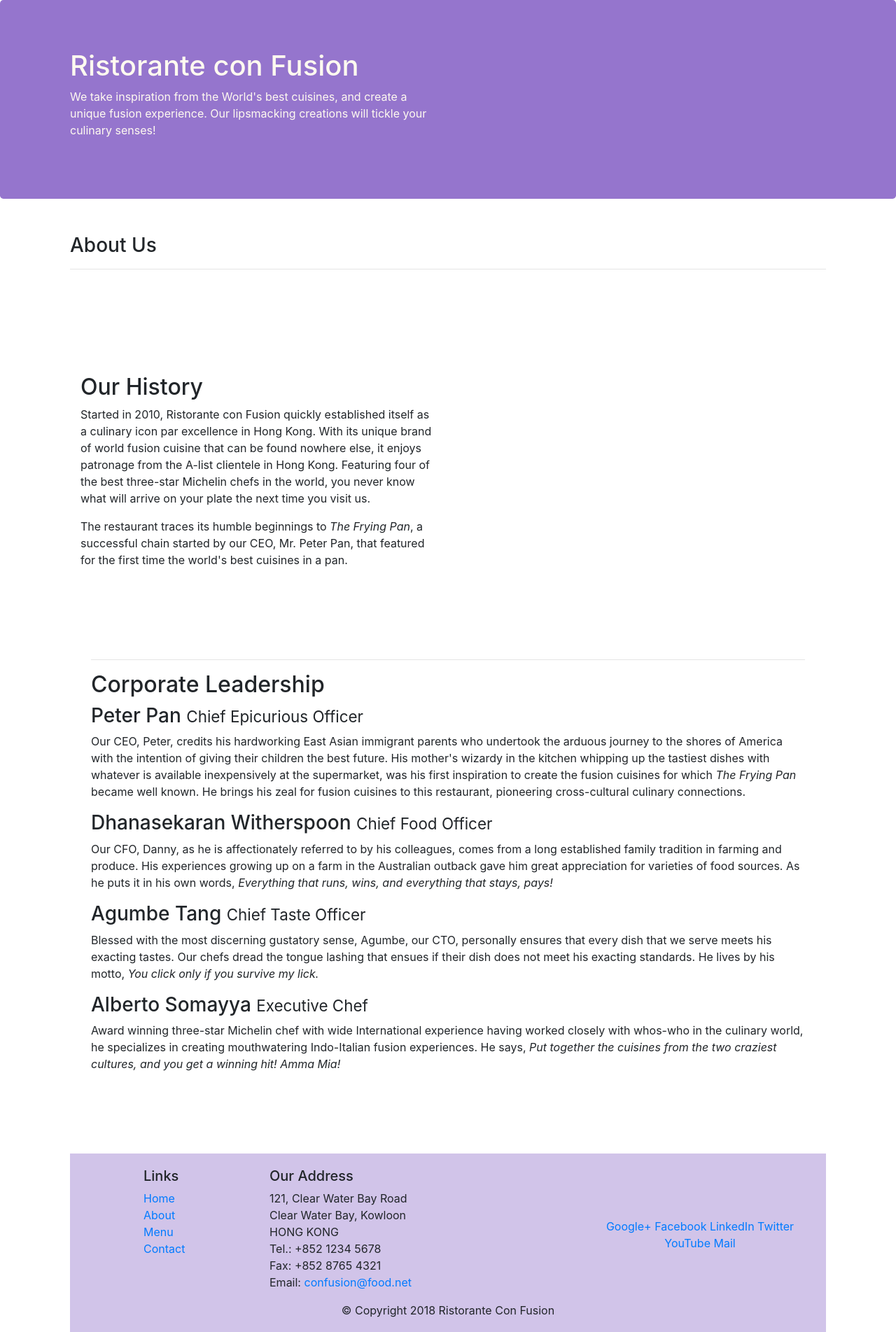
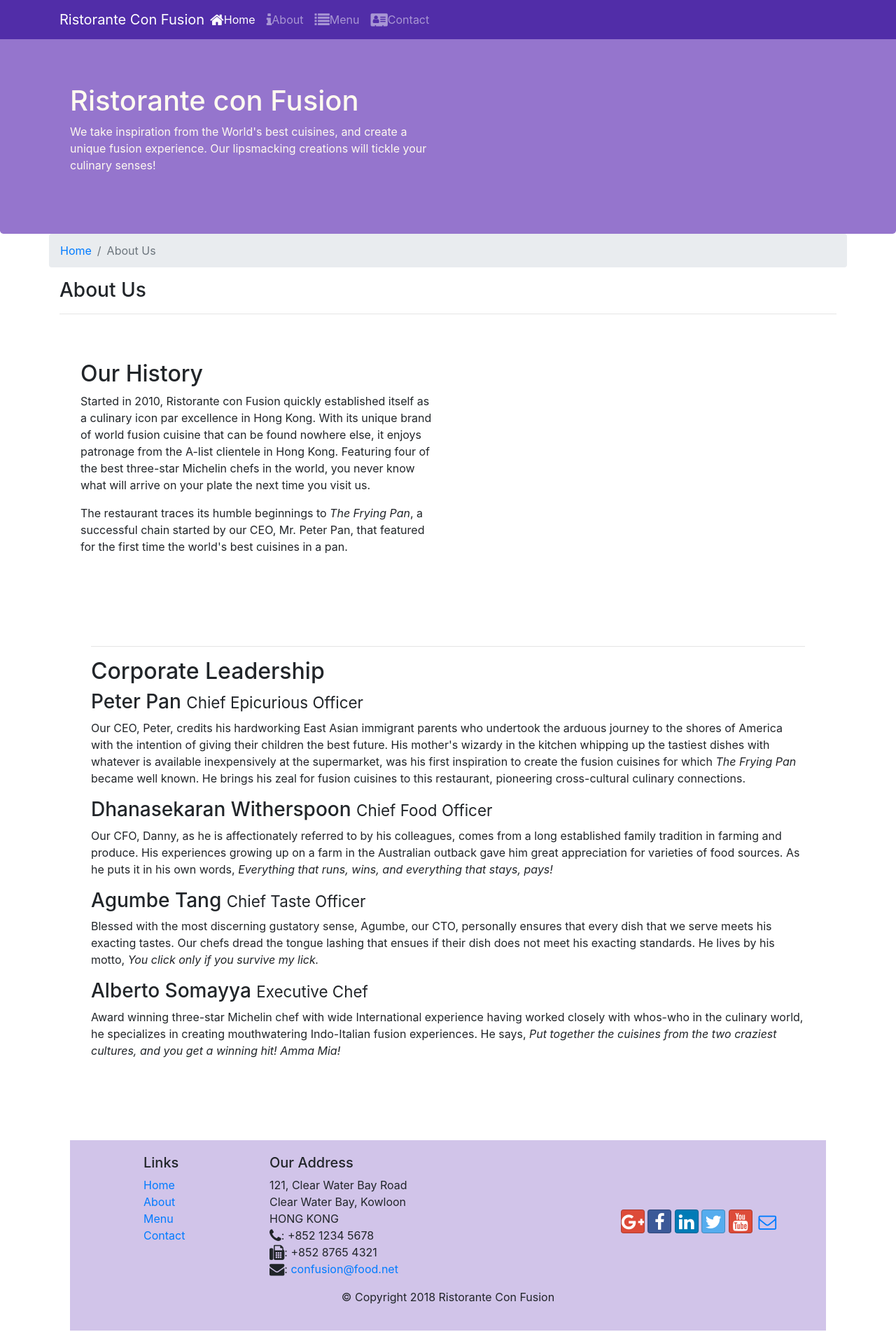
Before and after one commit to aryankapoor-1/ECommerce-Website, a website: page aboutus.html in a window 1280 px wide. Shown: the top 1903 px of the page at 70% size. Drawn offline with nearby package versions, Linux system fonts and the light colour scheme.

Commit message:
Icon Fonts

```diff
--- a/aboutus.html
+++ b/aboutus.html
@@ -9,6 +9,8 @@
 
     <!-- Bootstrap CSS -->
     <link rel="stylesheet" href="node_modules/bootstrap/dist/css/bootstrap.min.css">
+    <link rel="stylesheet" href="node_modules/font-awesome/css/font-awesome.min.css">
+    <link rel="stylesheet" href="node_modules/bootstrap-social/bootstrap-social.css">
     <link rel="stylesheet" href="css/styles.css">
 
     <title>Ristorante Con Fusion: About Us</title>
@@ -16,7 +18,22 @@
 </head>
 
 <body>
-
+    <nav class="navbar navbar-dark navbar-expand-sm  fixed-top">
+        <div class="container">
+            <button class="navbar-toggler" type="button" data-toggle="collapse" data-target="#Navbar">
+                <span class="navbar-toggler-icon"></span>
+            </button>
+            <a class="navbar-brand mr-auto" href="./index.html">Ristorante Con Fusion</a>
+            <div class="collapse navbar-collapse" id="Navbar">
+                <ul class="navbar-nav mr-auto">
+                    <li class="nav-item active"><a class="nav-link" href="#"><span class="fa fa-home fa-lg"></span>Home</a></li>
+                    <li class="nav-item"><a class="nav-link" href="./aboutus.html"><span class="fa fa-info fa-lg"></span>About</a></li>
+                    <li class="nav-item"><a class="nav-link" href="#"><span class="fa fa-list fa-lg"></span>Menu</a></li>
+                    <li class="nav-item"><a class="nav-link" href="#"><span class="fa fa-address-card fa-lg"></span>Contact</a></li>
+                </ul>
+            </div>
+        </div>
+    </nav>
     <header class="jumbotron">
         <div class="container">
             <div class="row row-header">
@@ -31,8 +48,12 @@
     </header>
 
     <div class="container">
-        <div class="row row-content">
-            <div class="col-12 col-sm">
+        <div class="row">
+            <ol class="col-12 breadcrumb">
+                <li class="breadcrumb-item"><a href="./index.html">Home</a></li>
+                <li class="breadcrumb-item active">About Us</li>
+            </ol>
+            <div class="col-12">
                <h3>About Us</h3>
                <hr>
             </div>
@@ -40,7 +61,7 @@
 
         <div class="container">
            <div class="row row-content">
-                <div class="col col-sm-6">
+                <div class="col-sm-6">
                    <h2>Our History</h2>
                    <p>Started in 2010, Ristorante con Fusion quickly established itself as a culinary icon par excellence in Hong Kong. With its unique brand of world fusion cuisine that can be found nowhere else, it enjoys patronage from the A-list clientele in Hong Kong.  Featuring four of the best three-star Michelin chefs in the world, you never know what will arrive on your plate the next time you visit us.</p>
                    <p>The restaurant traces its humble beginnings to <em>The Frying Pan</em>, a successful chain started by our CEO, Mr. Peter Pan, that featured for the first time the world's best cuisines in a pan.</p>
@@ -81,7 +102,7 @@
                 <div class="col-4 offset-1 col-sm-2">
                     <h5>Links</h5>
                     <ul class="list-unstyled">
-                        <li><a href="#">Home</a></li>
+                        <li><a href="./index.html">Home</a></li>
                         <li><a href="#">About</a></li>
                         <li><a href="#">Menu</a></li>
                         <li><a href="#">Contact</a></li>
@@ -93,19 +114,19 @@
 		              121, Clear Water Bay Road<br>
 		              Clear Water Bay, Kowloon<br>
 		              HONG KONG<br>
-		              Tel.: +852 1234 5678<br>
-		              Fax: +852 8765 4321<br>
-		              Email: <a href="mailto:confusion@food.net">confusion@food.net</a>
+		              <i class="fa fa-phone fa-lg"></i>: +852 1234 5678<br>
+		              <i class="fa fa-fax fa-lg"></i>: +852 8765 4321<br>
+		              <i class="fa fa-envelope fa-lg"></i>: <a href="mailto:confusion@food.net">confusion@food.net</a>
 		           </address>
                 </div>
                 <div class="col-12 col-sm-4 align-self-center">
                     <div class="text-center">
-                        <a href="http://google.com/+">Google+</a>
-                        <a href="http://www.facebook.com/profile.php?id=">Facebook</a>
-                        <a href="http://www.linkedin.com/in/">LinkedIn</a>
-                        <a href="http://twitter.com/">Twitter</a>
-                        <a href="http://youtube.com/">YouTube</a>
-                        <a href="mailto:">Mail</a>
+                        <a class="btn btn-social-icon btn-google" href="http://google.com/+"><i class="fa fa-google-plus fa-lg"></i></a>
+                        <a class="btn btn-social-icon btn-facebook" href="http://www.facebook.com/profile.php?id="><i class="fa fa-facebook fa-lg"></i></a>
+                        <a class="btn btn-social-icon btn-linkedin" href="http://www.linkedin.com/in/"><i class="fa fa-linkedin fa-lg"></i></a>
+                        <a class="btn btn-social-icon btn-twitter" href="http://twitter.com/"><i class="fa fa-twitter fa-lg"></i></a>
+                        <a class="btn btn-social-icon btn-google" href="http://youtube.com/"><i class="fa fa-youtube fa-lg"></i></a>
+                        <a class="btn btn-social-icon" href="mailto:"><i class="fa fa-envelope-o fa-lg"></i></a>
                     </div>
                 </div>
            </div>
--- a/css/styles.css
+++ b/css/styles.css
@@ -27,3 +27,12 @@
     margin: 0px;
     color: #0f0f0f;
 }
+
+body{
+    padding: 50px 0px 0px 0px;
+    z-index: 0;
+}
+
+.navbar-dark{
+    background-color: #512DA8;
+}
--- a/package.json
+++ b/package.json
@@ -15,6 +15,8 @@
   },
   "dependencies": {
     "bootstrap": "^4.0.0",
+    "bootstrap-social": "^5.1.1",
+    "font-awesome": "^4.7.0",
     "jquery": "^3.3.1",
     "popper.js": "^1.12.9"
   }
```
Also changed, not shown: index.html (+29 -11 lines), 1 other file.
